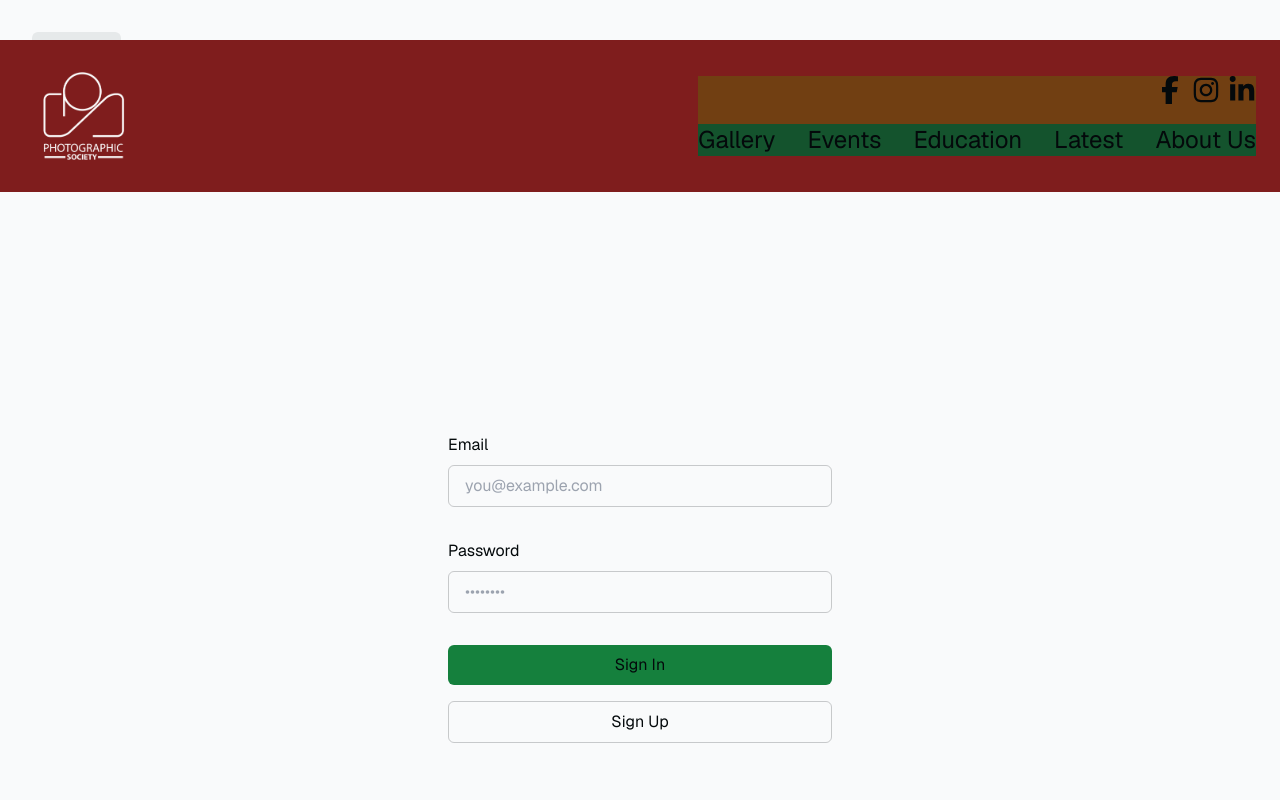
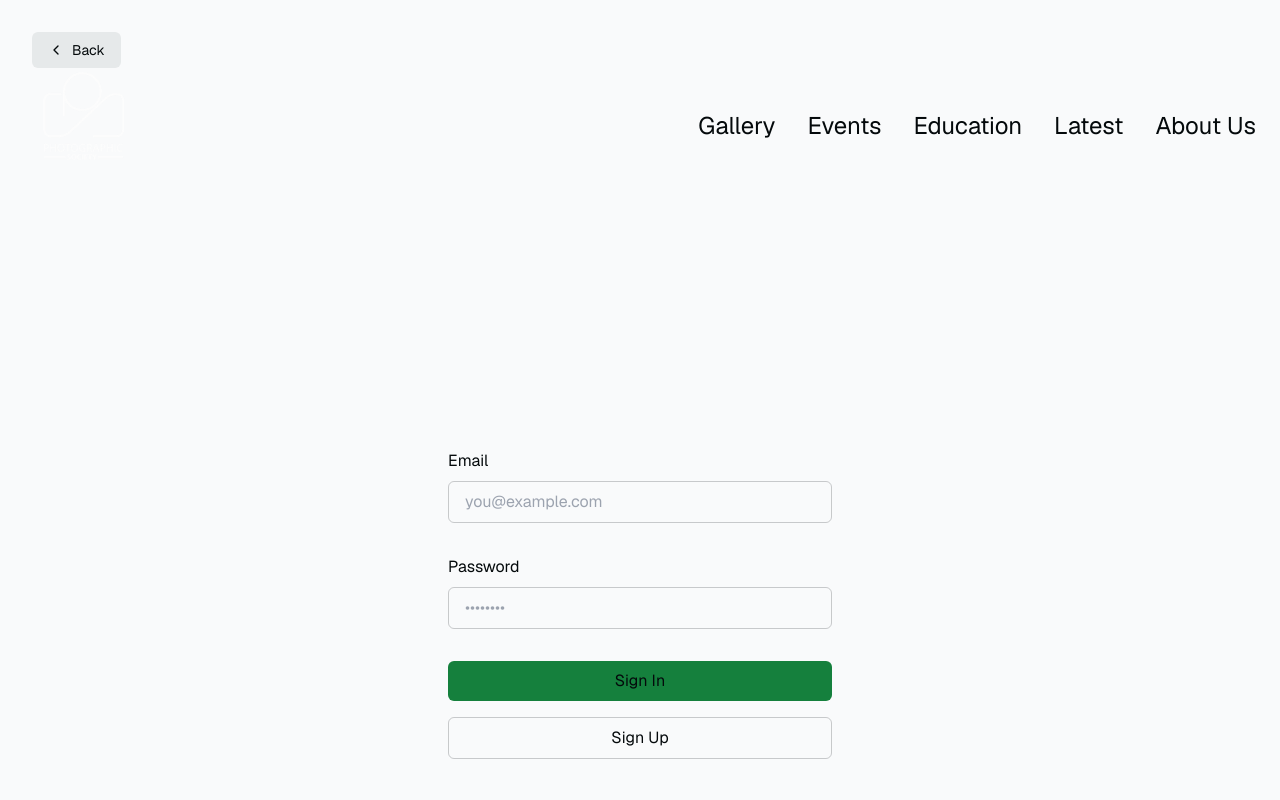
Before and after one commit to ayanjamil/nextjs-with-supabase, a Next.js app: page /login in a window 1280 px wide. Shown: the top 800 px of the page. Built offline with nearby package versions, Linux system fonts and the light colour scheme.

Commit message:
fix: removing bg colors form navbar component

```diff
--- a/components/navbar.tsx
+++ b/components/navbar.tsx
@@ -24,7 +24,7 @@ const navbarContent: NavbarLink[] = [
 export function Navbar(props: any) {
     return (
         <header
-            className="static top-0 z-50 flex-shrink-0 py-4 bg-red-900 md:sticky mt-10"
+            className="static top-0 z-50 flex-shrink-0 py-4 my-4 md:sticky mt-10"
             {...props}
         >
             <div className="container flex flex-col items-start justify-between px-6 mx-auto md:flex-row md:items-center">
@@ -33,8 +33,8 @@ export function Navbar(props: any) {
                         <Image src={psocWhite} alt="PSOC Logo" width={120} height={120} />
                     </div>
                 </Link>
-                <div className=" bg-yellow-900 flex flex-col  ">
-                    <div className="flex justify-end gap-x-2">
+                <div className="  flex flex-col  ">
+                    {/* <div className="flex justify-end gap-x-2">
                         <Link
                             href="https://www.google.com/"
                             target="_blank"
@@ -59,7 +59,7 @@ export function Navbar(props: any) {
                         >
                             <IconLinkedin />
                         </Link>
-                    </div>
+                    </div> */}
 
                     <Menu items={navbarContent} />
                 </div>
@@ -71,7 +71,7 @@ export function Navbar(props: any) {
 function Menu({ items }: { items: NavbarLink[] }) {
     return (
         <ul
-            className="flex flex-row gap-x-8 bg-green-900 mt-5"
+            className="flex flex-row gap-x-8  mt-5"
             data-cy="navbar-menu"
         >
             {items.map((item) => (
```
